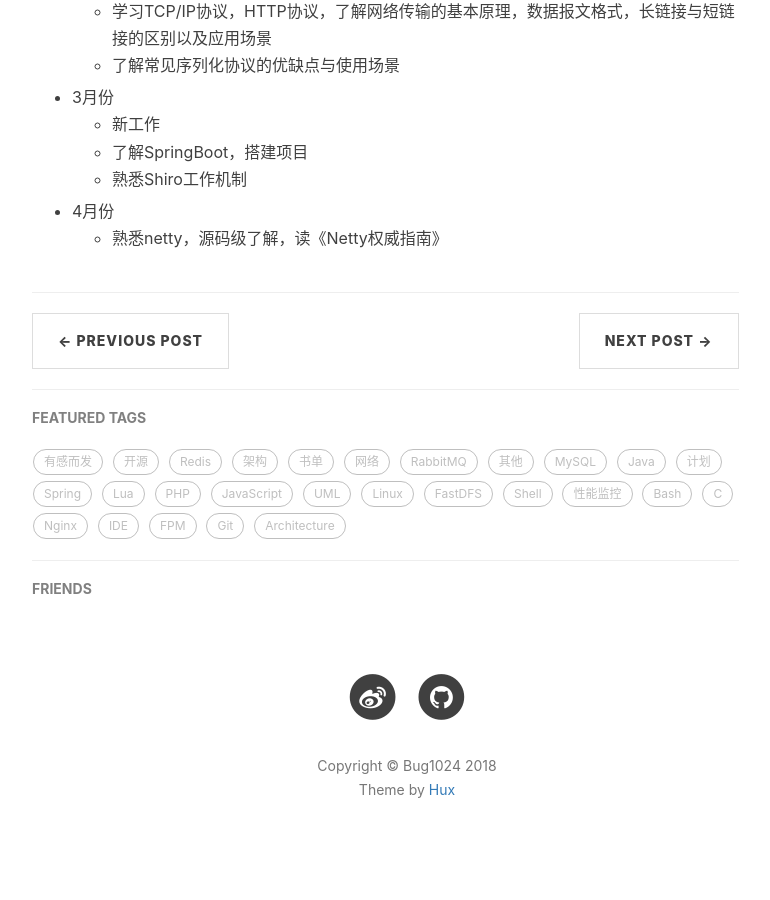
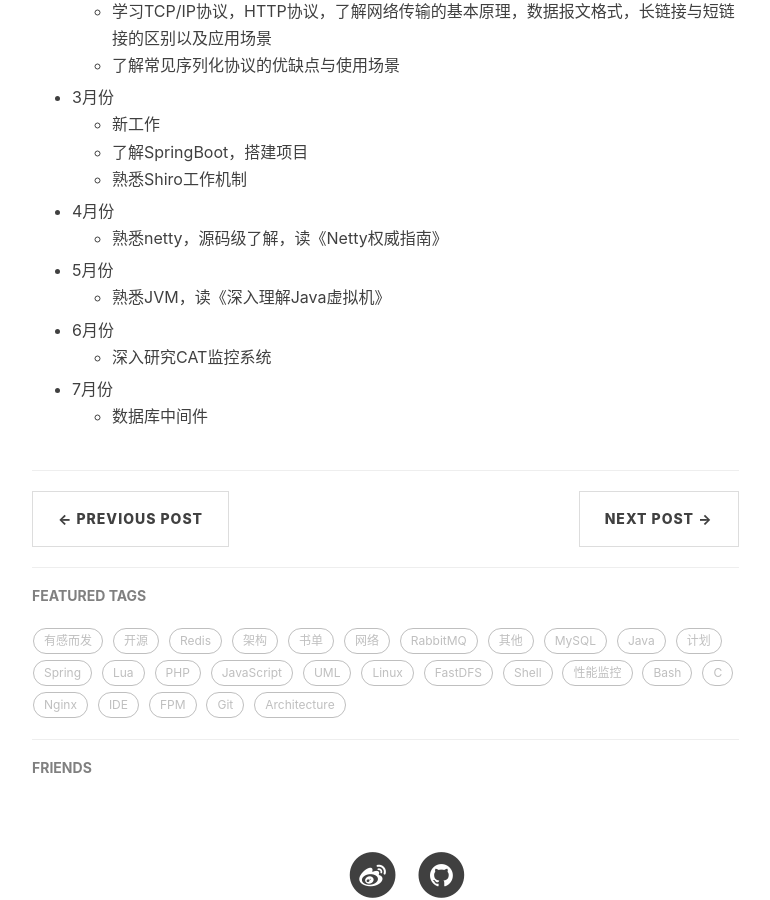
Before and after one commit to bug1024/jeet-blog, a Jekyll site: the page built from _posts/2017-03-08-2017plan.md, in a window 1280 px wide and 900 px high, scrolled down 3064 px. Shown: the whole window, without its empty margins (233-1003 px from the left). Built offline with Jekyll 4.4.1, drawn with Linux system fonts in a browser that asks for light colours; nearby versions of some CDN libraries; comment, search, counter and statistics services are not loaded; before the commit the page ends 3931 px from its top, so only the background shows below that.

Commit message:
update plan

```diff
--- a/_posts/2017-03-08-2017plan.md
+++ b/_posts/2017-03-08-2017plan.md
@@ -97,3 +97,9 @@ tags:
     * 熟悉Shiro工作机制
  * 4月份
     * 熟悉netty，源码级了解，读《Netty权威指南》
+ * 5月份
+    * 熟悉JVM，读《深入理解Java虚拟机》
+ * 6月份
+    * 深入研究CAT监控系统
+ * 7月份
+    * 数据库中间件
```
